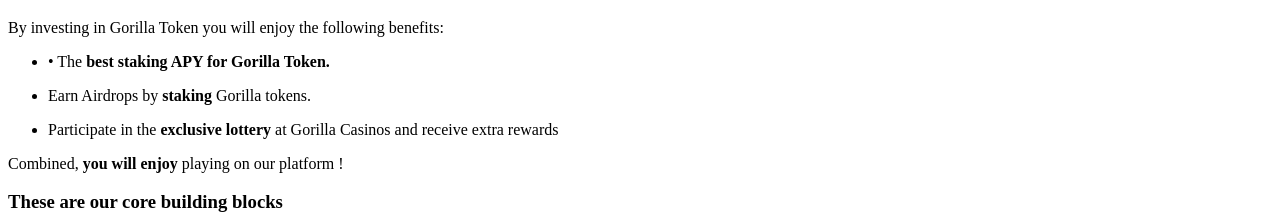
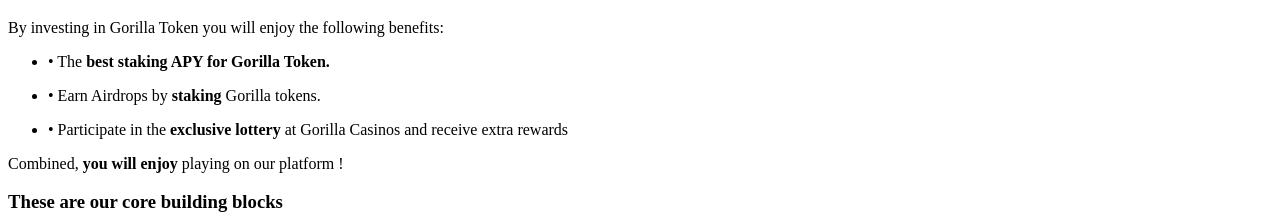
Before and after one commit to GorillaCasinos/gorillaweb, a Next.js app: page / in a window 1280 px wide. Shown: the part 9589-9803 px from the top of the page. Built offline with nearby package versions, Linux system fonts and the light colour scheme.

Commit message:
Update CoreStrength.jsx

```diff
--- a/containers/CoreStrength.jsx
+++ b/containers/CoreStrength.jsx
@@ -30,12 +30,12 @@
           </li>
           <li>
             <p>
-              Earn Airdrops by <strong>staking</strong> Gorilla tokens.
+             • Earn Airdrops by <strong>staking</strong> Gorilla tokens.
             </p>
           </li>
           <li>
             <p>
-              Participate in the <strong>exclusive lottery </strong> at Gorilla Casinos and receive extra rewards</p>
+             • Participate in the <strong>exclusive lottery </strong> at Gorilla Casinos and receive extra rewards</p>
           </li>
         </ul>
         <p>
```
